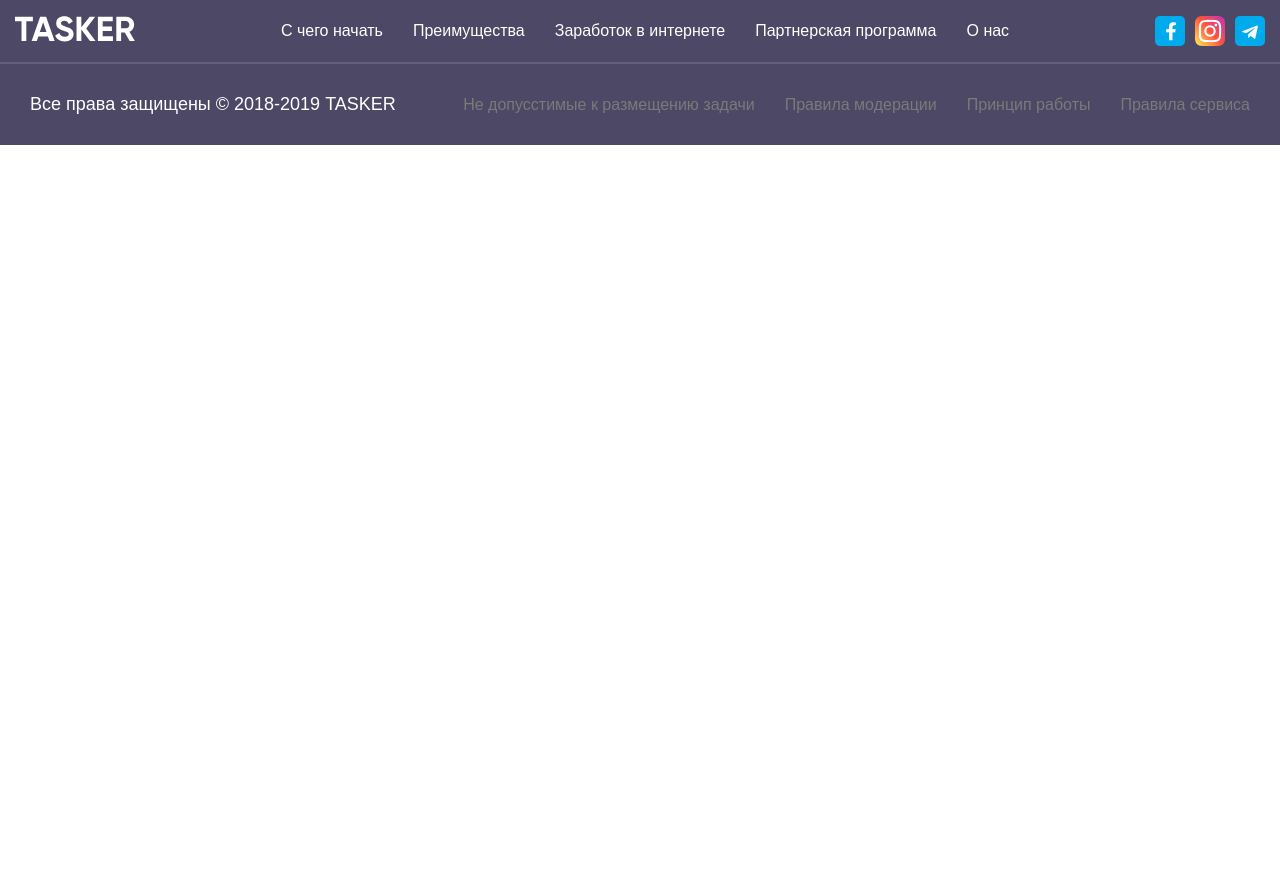
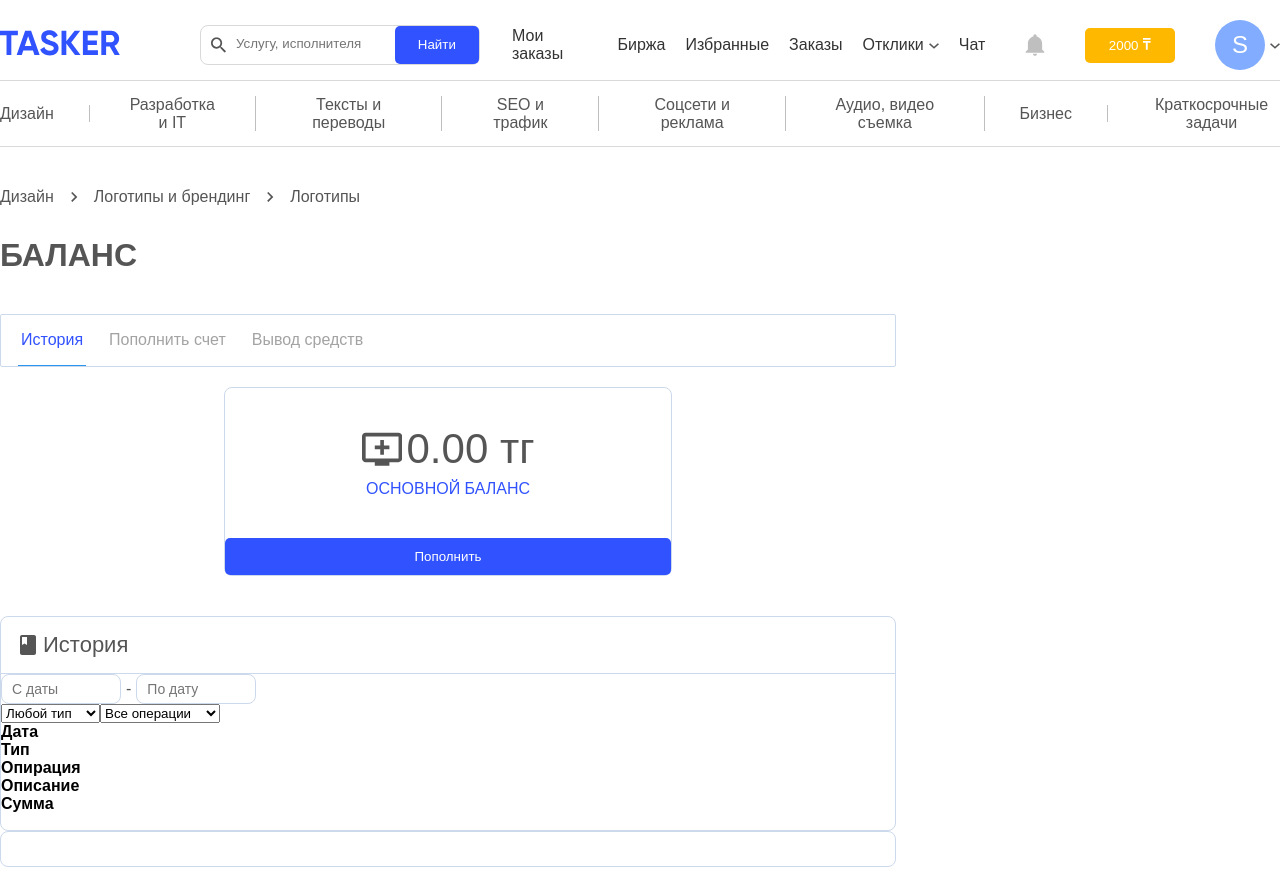
Before and after one commit to dfmbrains/tasker, a React (Create React App) app: page /balance in a window 1280 px wide. Shown: the top 869 px of the page. Before the commit the page ends 800 px from the top, so only its background shows below. Built offline with nearby package versions, Linux system fonts and the light colour scheme; a web font is replaced by a local one.

Commit message:
balance page

```diff
--- a/src/App.tsx
+++ b/src/App.tsx
@@ -18,6 +18,7 @@ import ValidateSearchPath from './Utils/ValidateSearchPath';
 import SearchFreelancer from './Pages/SearchFreelancer';
 import ReferralProgram from "./Pages/ReferralProgram";
 import Statistics from "./Pages/Statistics";
+import Balance from "./Pages/Balance";
 
 
 function App() {
@@ -46,6 +47,7 @@ function App() {
                     <Route path={'/myProfile'} element={<MyProfile/>}/>
                     <Route path={'/referral_program'} element={<ReferralProgram/>}/>
                     <Route path={'/statistics'} element={<Statistics/>}/>
+                    <Route path={'/balance'} element={<Balance/>}/>
                     <Route path={'/search'} element={
                         <ValidateSearchPath>
                             <SearchFreelancer/>
--- a/src/Components/DatePicker/datePicker.scss
+++ b/src/Components/DatePicker/datePicker.scss
@@ -7,7 +7,13 @@
     background: #FFFFFF;
     border: 1px solid #CCD9EC;
     border-radius: 8px;
-    padding: 7px 17px;
+    padding: 7px 10px;
+    height: 30px;
+    max-width: 120px;
+    font-size: 14px;
+    font-weight: 500;
+    line-height: 125%;
+    color: #555555;
   }
 
   span {
--- a/src/Components/DatePicker/index.tsx
+++ b/src/Components/DatePicker/index.tsx
@@ -4,9 +4,15 @@ import './datePicker.scss';
 const DatePicker = () => {
     return (
         <label className="datePicker">
-            <input placeholder={"С даты"} type="date"/>
+            <input
+                onFocus={(e) => e.target.type = 'date'}
+                onBlur={(e) => e.target.value ? '' : e.target.type = 'text'}
+                placeholder={"С даты"} type="text"/>
             <span>-</span>
-            <input placeholder={"По дату"} type="date"/>
+            <input
+                onFocus={(e) => e.target.type = 'date'}
+                onBlur={(e) => e.target.value ? '' : e.target.type = 'text'}
+                placeholder={"По дату"} type="text"/>
         </label>
     );
 };
--- /dev/null
+++ b/src/Pages/Balance/balance.scss
@@ -0,0 +1,125 @@
+.balance {
+  padding: 0 0 80px;
+
+  &__content {
+    width: 70%;
+  }
+
+  &__nav {
+    display: flex;
+    align-items: center;
+    column-gap: 20px;
+    padding: 17px 17px 0;
+    border: 1px solid #CCD9EC;
+    border-radius: 2px;
+
+    p {
+      font-weight: 500;
+      font-size: 16px;
+      line-height: 100%;
+      color: #A3A3A3;
+      padding: 0 3px 17px;
+      border-bottom: 1.5px solid transparent;
+      cursor: pointer;
+    }
+
+    &_active {
+      color: #3152FF !important;
+      border-bottom: 1.5px solid #2B96F1 !important;
+    }
+  }
+
+  &__box {
+    margin: 20px auto 40px;
+    border: 1px solid #CCD9EC;
+    border-radius: 8px;
+    width: 50%;
+    padding: 40px 0 0;
+
+    p {
+      font-size: 42px;
+      line-height: 100%;
+      color: #555555;
+      display: flex;
+      align-items: center;
+      justify-content: center;
+      column-gap: 5px;
+
+      svg {
+        width: 40px;
+        height: 35px;
+      }
+    }
+
+    h5 {
+      font-weight: 500;
+      font-size: 16px;
+      line-height: 111%;
+      text-transform: uppercase;
+      color: #3152FF;
+      text-align: center;
+      margin: 10px 0 40px;
+    }
+  }
+
+  &__table {
+    padding: 17px 0;
+    border: 1px solid #CCD9EC;
+    border-radius: 8px;
+
+    &_tools {
+      display: flex;
+      align-items: center;
+      justify-content: space-between;
+      margin: 20px 0 25px;
+      padding: 0 17px;
+
+      &-right {
+        display: flex;
+        align-items: center;
+        column-gap: 12px;
+
+        select {
+          padding: 7px 15px;
+          border: 1px solid #CCD9EC;
+          font-weight: 500;
+          font-size: 15px;
+          line-height: 125%;
+          color: #555555;
+        }
+      }
+    }
+
+    &_head {
+      display: flex;
+      align-items: center;
+      justify-content: space-between;
+      margin: 0 0 100px;
+      padding: 0 17px;
+
+      h4 {
+        font-weight: 500;
+        font-size: 16px;
+        line-height: 111%;
+        color: #555555;
+      }
+    }
+  }
+
+  &__title {
+    font-weight: 500;
+    font-size: 22px;
+    line-height: 100%;
+    color: #555555;
+    display: flex;
+    align-items: center;
+    column-gap: 5px;
+    padding: 0 17px 17px;
+    border-bottom: 1px solid #CCD9EC;
+
+    svg {
+      width: 20px;
+      height: 20px;
+    }
+  }
+}
--- /dev/null
+++ b/src/Pages/Balance/index.tsx
@@ -0,0 +1,80 @@
+import React, {useState} from 'react';
+import './balance.scss';
+import Button from "../../Components/Button";
+import DatePicker from "../../Components/DatePicker";
+
+const Balance = () => {
+    const [nav, setNav] = useState(1)
+
+    const switchNav = (type: number) => {
+        switch (type) {
+            case nav:
+                return 'balance__nav_active'
+            default:
+                return ''
+        }
+    }
+    return (
+        <main className="balance">
+            <div className="container">
+                <h1 className="pageTitle">Баланс</h1>
+                <div className="balance__content">
+                    <div className="balance__nav">
+                        <p onClick={() => setNav(1)} className={switchNav(1)}>История</p>
+                        <p onClick={() => setNav(2)} className={switchNav(2)}>Пополнить счет</p>
+                        <p onClick={() => setNav(3)} className={switchNav(3)}>Вывод средств </p>
+                    </div>
+                    <div className="balance__box">
+                        <p>
+                            <svg width="50" height="42" viewBox="0 0 50 42" fill="none"
+                                 xmlns="http://www.w3.org/2000/svg">
+                                <path fill="#555555"
+                                      d="M45.6667 0H4.56667C2.04358 0 0 2.06153 0 4.60677V32.2474C0 34.7927 2.04358 36.8542 4.56667 36.8542H15.9833V41.461H34.25V36.8542H45.6667C48.1898 36.8542 50.2105 34.7927 50.2105 32.2474L50.2333 4.60677C50.2333 2.06153 48.1898 0 45.6667 0ZM45.6667 32.2474H4.56667V4.60677H45.6667V32.2474ZM34.25 16.1237V20.7305H27.4V27.6406H22.8333V20.7305H15.9833V16.1237H22.8333V9.21355H27.4V16.1237H34.25Z"/>
+                            </svg>
+                            0.00 тг
+                        </p>
+                        <h5>Основной баланс</h5>
+                        <Button text={"Пополнить"} type={4}/>
+                    </div>
+                    <div className="balance__table">
+                        <h2 className="balance__title">
+                            <svg width="21" height="25" viewBox="0 0 21 25" fill="none"
+                                 xmlns="http://www.w3.org/2000/svg">
+                                <path fill="#555555"
+                                      d="M18 0H3C1.61875 0 0.5 1.11875 0.5 2.5V22.5C0.5 23.8813 1.61875 25 3 25H18C19.3813 25 20.5 23.8813 20.5 22.5V2.5C20.5 1.11875 19.3813 0 18 0ZM3 2.5H9.25V12.5L6.125 10.625L3 12.5V2.5Z"/>
+                            </svg>
+                            История
+                        </h2>
+                        <div className="balance__history_tools">
+                            <DatePicker/>
+                            <div className="balance__history_tools-right">
+                                <select>
+                                    <option value="">Любой тип</option>
+                                    <option value="">Любой тип 2</option>
+                                    <option value="">Любой тип 3</option>
+                                </select>
+                                <select>
+                                    <option value="">Все операции</option>
+                                    <option value="">Все операции 2</option>
+                                    <option value="">Все операции 3</option>
+                                </select>
+                            </div>
+                        </div>
+                        <div className="balance__history_head">
+                            <h4>Дата</h4>
+                            <h4>Тип</h4>
+                            <h4>Опирация</h4>
+                            <h4>Описание</h4>
+                            <h4>Сумма</h4>
+                        </div>
+                    </div>
+                    <div className="balance__table">
+
+                    </div>
+                </div>
+            </div>
+        </main>
+    );
+};
+
+export default Balance;
```
